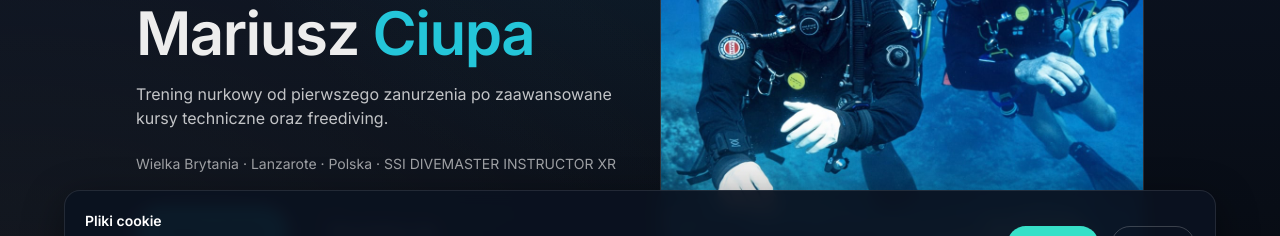
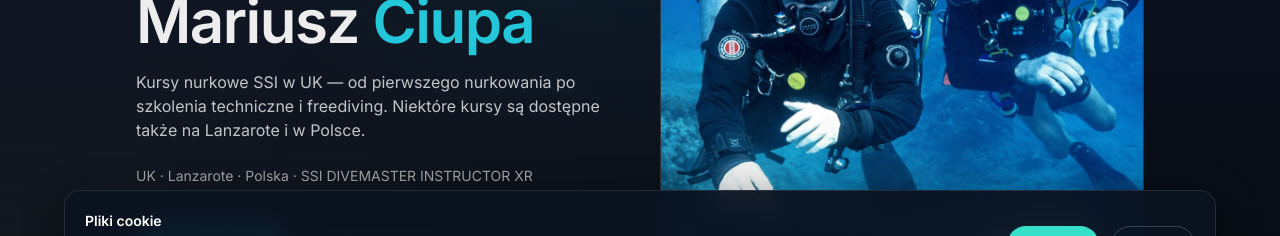
Before and after one commit to anastasiyaklyap/mariusz-ciupa-site, a Next.js app: page /pl in a window 1280 px wide. Shown: the part 476-712 px from the top of the page. Built offline with nearby package versions, Linux system fonts and the light colour scheme; no server answers.

Commit message:
refine homepage market positioning copy

```diff
--- a/src/app/en/page.tsx
+++ b/src/app/en/page.tsx
@@ -9,7 +9,7 @@ const { metadata, Page } = createLocalePage({
 		title:
 			"Scuba Diving Instructor UK | SSI Courses (Beginner to Technical) – Mariusz Ciupa",
 		description:
-			"Personal scuba diving training in the UK, Lanzarote and Poland. SSI courses from beginner to technical level, plus freediving. Ask about availability.",
+			"SSI scuba diving courses in the UK, from beginner training to technical diving and freediving. Some courses are also available in Lanzarote and Poland.",
 	},
 });
 
--- a/src/app/pl/page.tsx
+++ b/src/app/pl/page.tsx
@@ -7,9 +7,9 @@ const { metadata, Page } = createLocalePage({
 	component: <HomePageClient localeOverride="pl" />,
 	metadata: {
 		title:
-			"Instruktor nurkowania UK | Kursy SSI (od podstaw do technicznych) – Mariusz Ciupa",
+			"Instruktor nurkowania w UK | Kursy SSI (od podstaw do technicznych) – Mariusz Ciupa",
 		description:
-			"Indywidualne szkolenia nurkowe w Wielkiej Brytanii, na Lanzarote i w Polsce. Kursy SSI od podstaw do technicznych oraz freediving.",
+			"Kursy nurkowe SSI w UK — od podstaw po nurkowanie techniczne i freediving. Niektóre kursy są dostępne także na Lanzarote i w Polsce.",
 	},
 });
 
--- a/src/content/siteCopy.ts
+++ b/src/content/siteCopy.ts
@@ -183,7 +183,7 @@ export const siteCopy = {
 				titlePrimary: "Mariusz",
 				titleAccent: "Ciupa",
 				subtitle:
-					"Personal diving training — from your first dive to advanced technical courses and freediving.",
+					"SSI scuba diving courses in the UK — from your first dive to technical training and freediving. Some courses are also available in Lanzarote and Poland.",
 				ctaPrimary: "View courses",
 				ctaSecondary: "Contact me",
 				imageAlt: "Scuba diving training",
@@ -246,7 +246,7 @@ export const siteCopy = {
 				imageCaptionTitle: "Experience you can trust",
 				locationTitle: "Where I teach",
 				locationDescription:
-					"I cooperate with selected dive centers in the United Kingdom, Lanzarote and Poland — so you can train and dive in different environments with continuity and trusted support.",
+					"I mainly teach in the UK, and some SSI courses are also available in Lanzarote and Poland through trusted local dive centres.",
 				locations: ["UK", "Lanzarote", "Poland"],
 				partnerLogos: [
 					{
@@ -270,7 +270,7 @@ export const siteCopy = {
 			contact: {
 				title: "Ready to start your diving journey?",
 				description:
-					"Tell me your level, preferred location and dates — I’ll suggest the best course and next steps.",
+					"Tell me your level, preferred location and dates — I’ll help you choose the right SSI course and the best place to train.",
 			},
 		},
 		courses: {
@@ -807,7 +807,7 @@ export const siteCopy = {
 	},
 	pl: {
 		common: {
-			locations: "Wielka Brytania · Lanzarote · Polska",
+			locations: "UK · Lanzarote · Polska",
 			responseTime: "Zwykle odpowiadam w ciągu 24–48 h",
 			emailLabel: "Napisz do mnie",
 			menuOpenLabel: "Otwórz menu",
@@ -997,7 +997,7 @@ export const siteCopy = {
 				titlePrimary: "Mariusz",
 				titleAccent: "Ciupa",
 				subtitle:
-					"Trening nurkowy od pierwszego zanurzenia po zaawansowane kursy techniczne oraz freediving.",
+					"Kursy nurkowe SSI w UK — od pierwszego nurkowania po szkolenia techniczne i freediving. Niektóre kursy są dostępne także na Lanzarote i w Polsce.",
 				ctaPrimary: "Zobacz kursy",
 				ctaSecondary: "Skontaktuj się",
 				imageAlt: "Szkolenie nurkowe",
@@ -1060,8 +1060,8 @@ export const siteCopy = {
 				imageCaptionTitle: "Doświadczenie, któremu możesz zaufać",
 				locationTitle: "Gdzie szkolę",
 				locationDescription:
-					"Współpracuję z wybranymi centrami nurkowymi w Wielkiej Brytanii, na Lanzarote i w Polsce — możesz szkolić się w różnych warunkach, zachowując ciągłość i zaufane wsparcie.",
-				locations: ["Wielka Brytania", "Lanzarote", "Polska"],
+					"Szkolę przede wszystkim w UK, a część kursów SSI prowadzę także na Lanzarote i w Polsce we współpracy ze sprawdzonymi centrami nurkowymi.",
+				locations: ["UK", "Lanzarote", "Polska"],
 				partnerLogos: [
 					{
 						src: "/images/logo-bonito.png",
@@ -1084,7 +1084,7 @@ export const siteCopy = {
 			contact: {
 				title: "Gotowy, aby rozpocząć swoją nurkową przygodę?",
 				description:
-					"Podaj poziom, preferowaną lokalizację i terminy — zaproponuję najlepszy kurs i dalsze kroki.",
+					"Podaj swój poziom, preferowaną lokalizację i terminy — pomogę Ci wybrać odpowiedni kurs SSI i najlepsze miejsce do szkolenia w UK lub za granicą.",
 			},
 		},
 		courses: {
```
